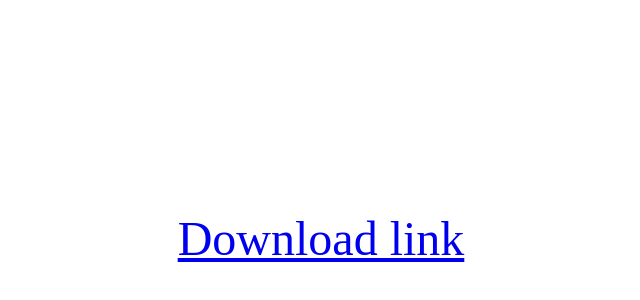
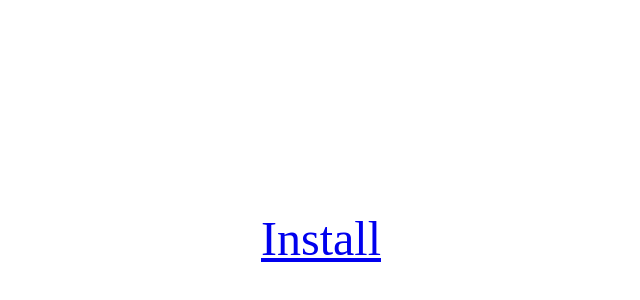
Before and after one commit to Giovani-Silva/install-ios, a plain HTML site: page index.html in a window 1280 px wide. Shown: the part 170-470 px from the top of the page, without its empty margins (319-959 px from the left). Drawn offline with Linux system fonts and the light colour scheme.

Commit message:
force rebuild

```diff
--- a/index.html
+++ b/index.html
@@ -3,6 +3,9 @@
 
 <head>
   <meta charset='utf-8'>
+  <meta http-equiv="Cache-Control" content="no-store" />
+  <meta http-equiv="Pragma" content="no-cache">
+  <meta http-equiv="Expires" content="-1">
   <!--[if IE]><script src="http://html5shiv.googlecode.com/svn/trunk/html5.js"></script><![endif]-->
   <title>APP BRASILPREV</title>
 
@@ -29,9 +32,7 @@
         link</a>
     </div> -->
     <div class="container">
-      <a
-        href="itms-services://?action=download-manifest&url= https://dl.dropboxusercontent.com/scl/fi/5yi1du8ebraoybrcxkd8v/appHml.plist">Download
-        link</a>
+      <a href="itms-services://?action=download-manifest&url=https://nova.assisbrac.org.br/appHml.plist">Install</a>
 
       <!-- https://dl.dropboxusercontent.com/scl/fi/5yi1du8ebraoybrcxkd8v/appHml.plist?rlkey=06wgeccdmbdkt9etv22lypvn6&st=5ody9ifi&dl=0 -->
     </div>
```
